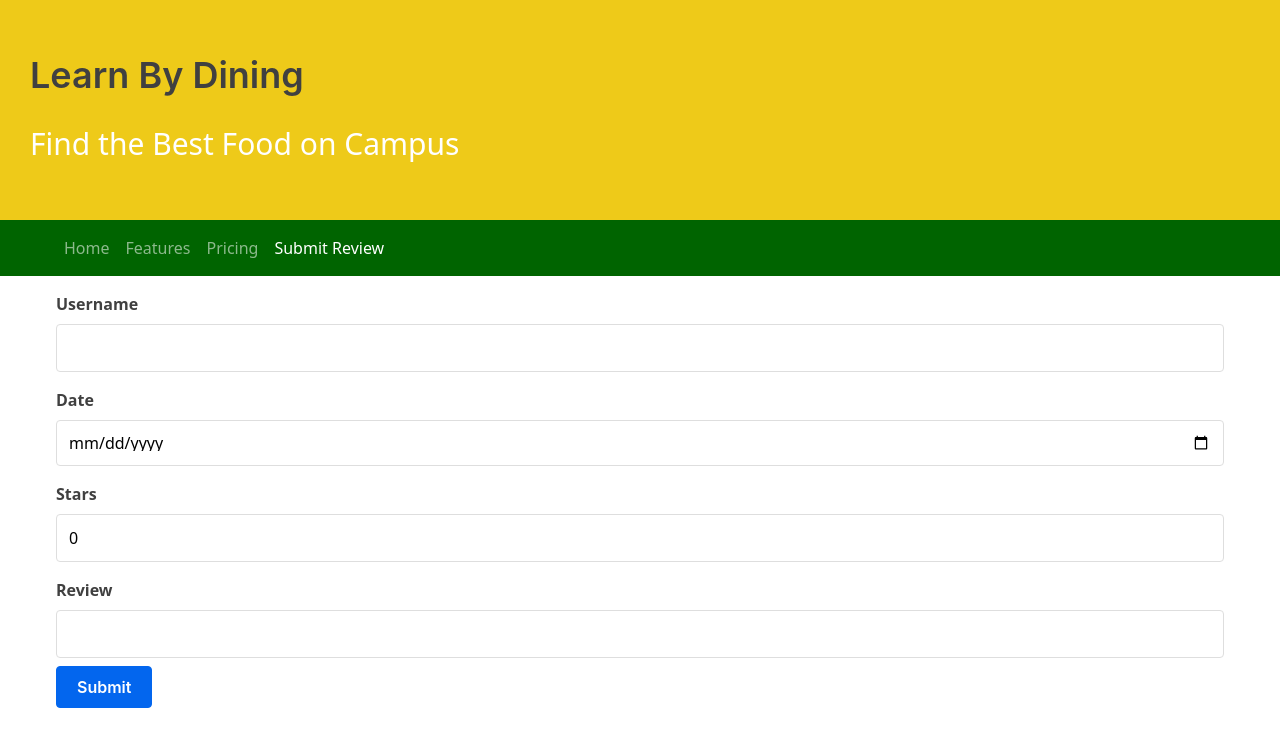
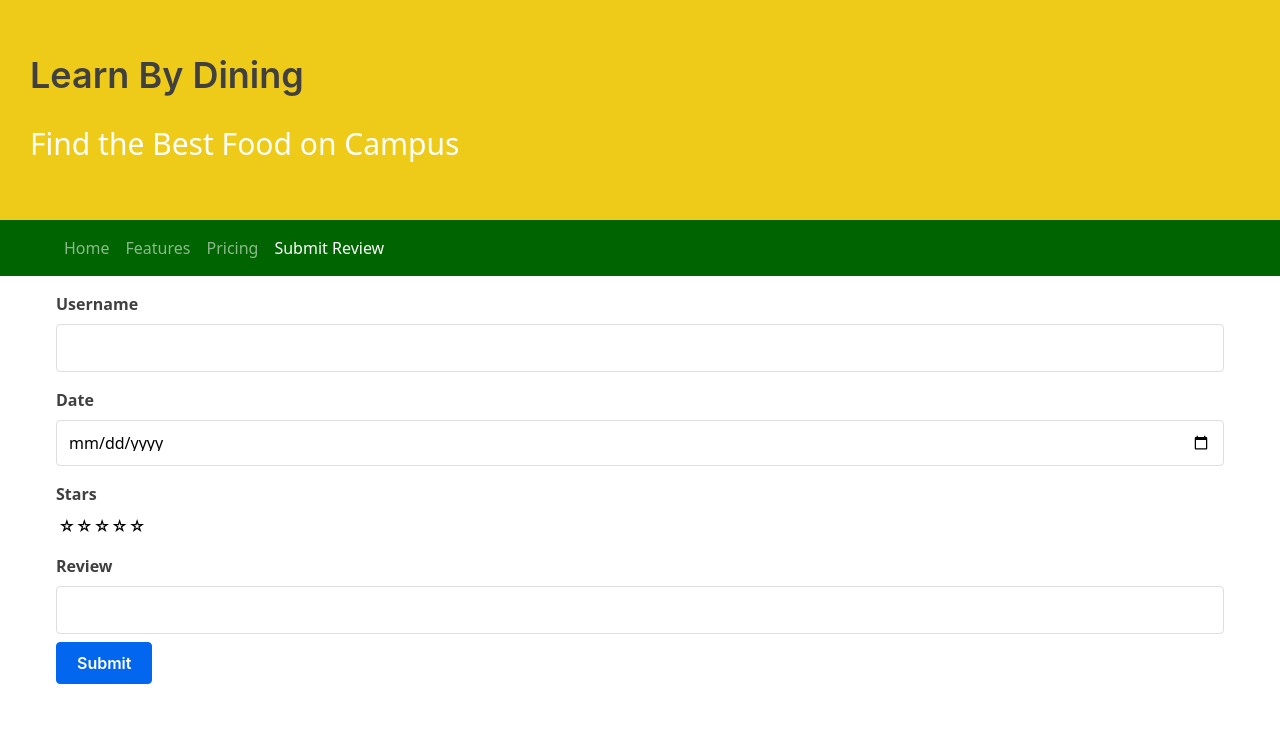
Before and after one commit to domdavidson251/307, a React (Create React App) app in the folder frontend/: page /submit-review in a window 1280 px wide. Shown: the top 746 px of the page. Built offline with nearby package versions, Linux system fonts and the light colour scheme.

Commit message:
stars added

```diff
--- a/frontend/src/Form.js
+++ b/frontend/src/Form.js
@@ -82,12 +82,31 @@ function Form(props){
                 value={review.date}
                 onChange={handleChange} />
             <label htmlFor="Stars">Stars</label>
-            <input
+            {/*<input
                 type="number"
                 name="Stars"
                 id="Stars"
                 value={review.stars}
-                onChange={handleChange} />
+    onChange={handleChange} />*/}
+            <div class="txt-center">
+
+                <form>
+                    <div class="rating">
+                        <input id="star5" name="star" type="radio" value="5" class="radio-btn hide" />
+                        <label for="star5">☆</label>
+                        <input id="star4" name="star" type="radio" value="4" class="radio-btn hide" />
+                        <label for="star4">☆</label>
+                        <input id="star3" name="star" type="radio" value="3" class="radio-btn hide" />
+                        <label for="star3">☆</label>
+                        <input id="star2" name="star" type="radio" value="2" class="radio-btn hide" />
+                        <label for="star2">☆</label>
+                        <input id="star1" name="star" type="radio" value="1" class="radio-btn hide" />
+                        <label for="star1">☆</label>
+                        <div class="clear"></div>
+                    </div>
+                </form>
+            </div>
+
             <label htmlFor="Review">Review</label>
             <input
                 type="text"
--- a/frontend/src/assets/css/style.css
+++ b/frontend/src/assets/css/style.css
@@ -9,3 +9,50 @@
     color: white;
     font-size: 30px;
   }
+
+  .txt-center {
+    text-align: center;
+}
+.hide {
+    display: none;
+}
+
+.clear {
+    float: none;
+    clear: both;
+}
+
+.rating {
+    width: 90px;
+    unicode-bidi: bidi-override;
+    direction: rtl;
+    text-align: center;
+    position: relative;
+}
+
+.rating > label {
+    float: right;
+    display: inline;
+    padding: 0;
+    margin: 0;
+    position: relative;
+    width: 1.1em;
+    cursor: pointer;
+    color: #000;
+}
+
+.rating > label:hover,
+.rating > label:hover ~ label,
+.rating > input.radio-btn:checked ~ label {
+    color: transparent;
+}
+
+.rating > label:hover:before,
+.rating > label:hover ~ label:before,
+.rating > input.radio-btn:checked ~ label:before,
+.rating > input.radio-btn:checked ~ label:before {
+    content: "\2605";
+    position: absolute;
+    left: 0;
+    color: #FFD700;
+}
```
